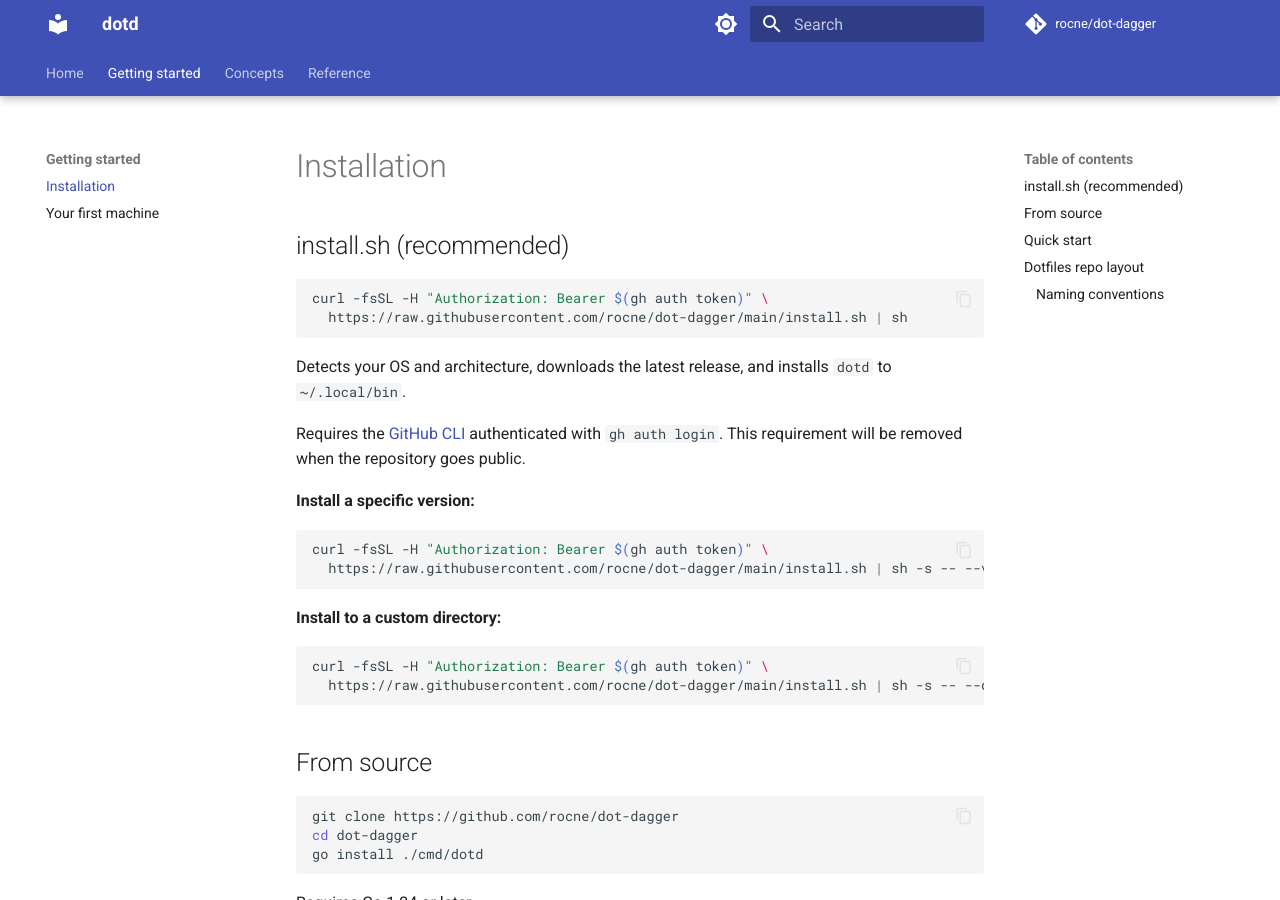
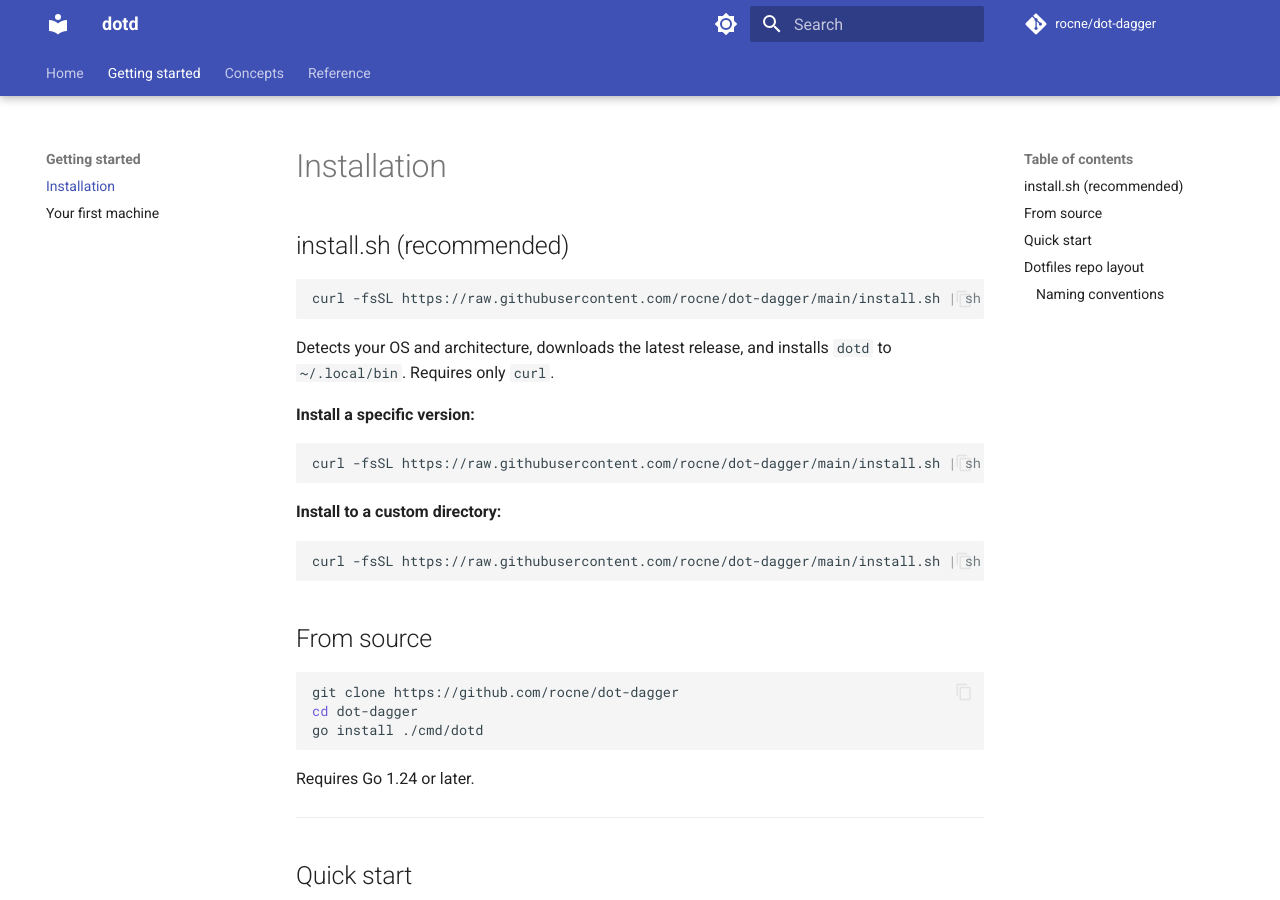
Before and after one commit to rocne/dot-dagger, an MkDocs documentation site: the page built from docs/getting-started/index.md, in a window 1280 px wide and 900 px high. Built offline with MkDocs 1.6.1 and Material for MkDocs 9.7.7, drawn with Linux system fonts in a browser that asks for light colours; comment, search, counter and statistics services are not loaded.

Commit message:
docs(getting-started): remove gh auth requirement from install instructions
Repo is public — plain curl one-liner, no auth header needed.

Co-Authored-By: Claude Sonnet 4.6 <noreply@anthropic.com>

````diff
--- a/docs/getting-started/index.md
+++ b/docs/getting-started/index.md
@@ -3,26 +3,21 @@
 ## install.sh (recommended)
 
 ```sh
-curl -fsSL -H "Authorization: Bearer $(gh auth token)" \
-  https://raw.githubusercontent.com/rocne/dot-dagger/main/install.sh | sh
+curl -fsSL https://raw.githubusercontent.com/rocne/dot-dagger/main/install.sh | sh
 ```
 
-Detects your OS and architecture, downloads the latest release, and installs `dotd` to `~/.local/bin`.
-
-Requires the [GitHub CLI](https://cli.github.com) authenticated with `gh auth login`. This requirement will be removed when the repository goes public.
+Detects your OS and architecture, downloads the latest release, and installs `dotd` to `~/.local/bin`. Requires only `curl`.
 
 **Install a specific version:**
 
 ```sh
-curl -fsSL -H "Authorization: Bearer $(gh auth token)" \
-  https://raw.githubusercontent.com/rocne/dot-dagger/main/install.sh | sh -s -- --version v0.2.0
+curl -fsSL https://raw.githubusercontent.com/rocne/dot-dagger/main/install.sh | sh -s -- --version v0.2.0
 ```
 
 **Install to a custom directory:**
 
 ```sh
-curl -fsSL -H "Authorization: Bearer $(gh auth token)" \
-  https://raw.githubusercontent.com/rocne/dot-dagger/main/install.sh | sh -s -- --dir /usr/local/bin
+curl -fsSL https://raw.githubusercontent.com/rocne/dot-dagger/main/install.sh | sh -s -- --dir /usr/local/bin
 ```
 
 ## From source
````
